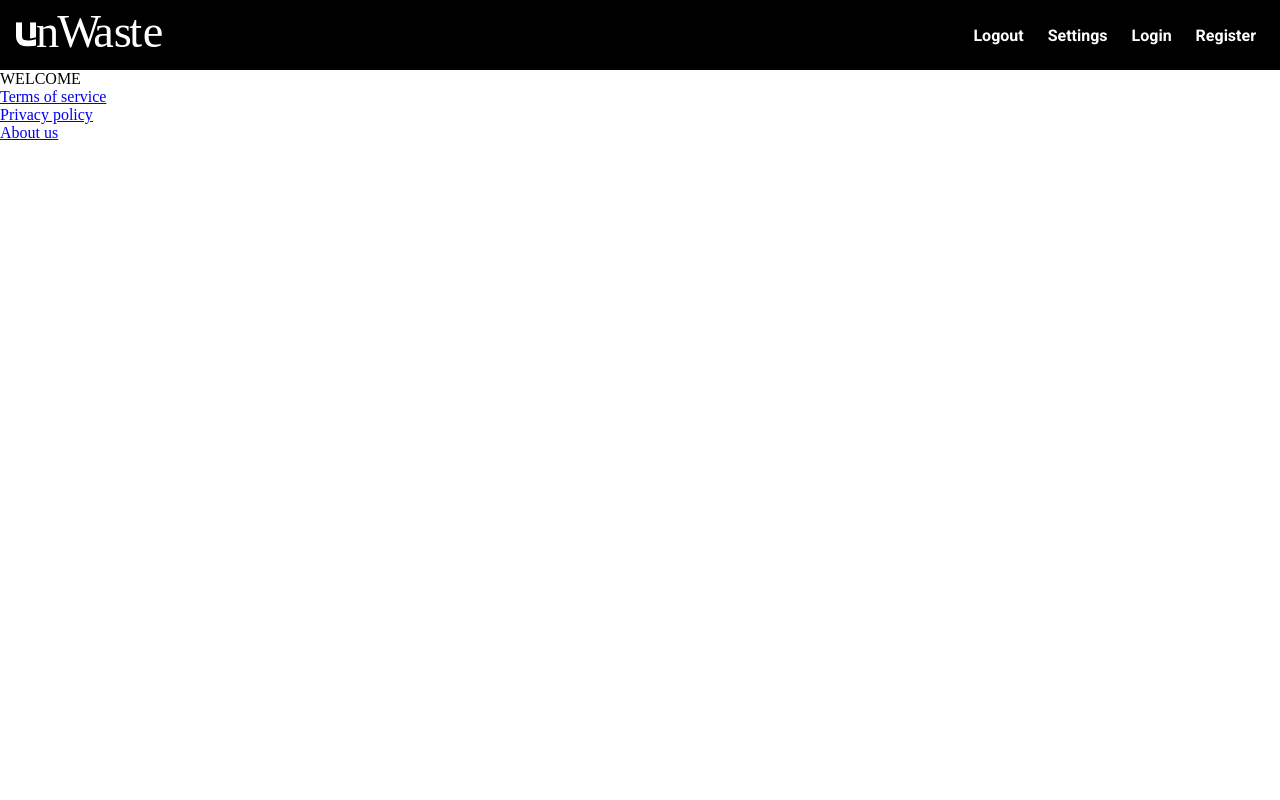
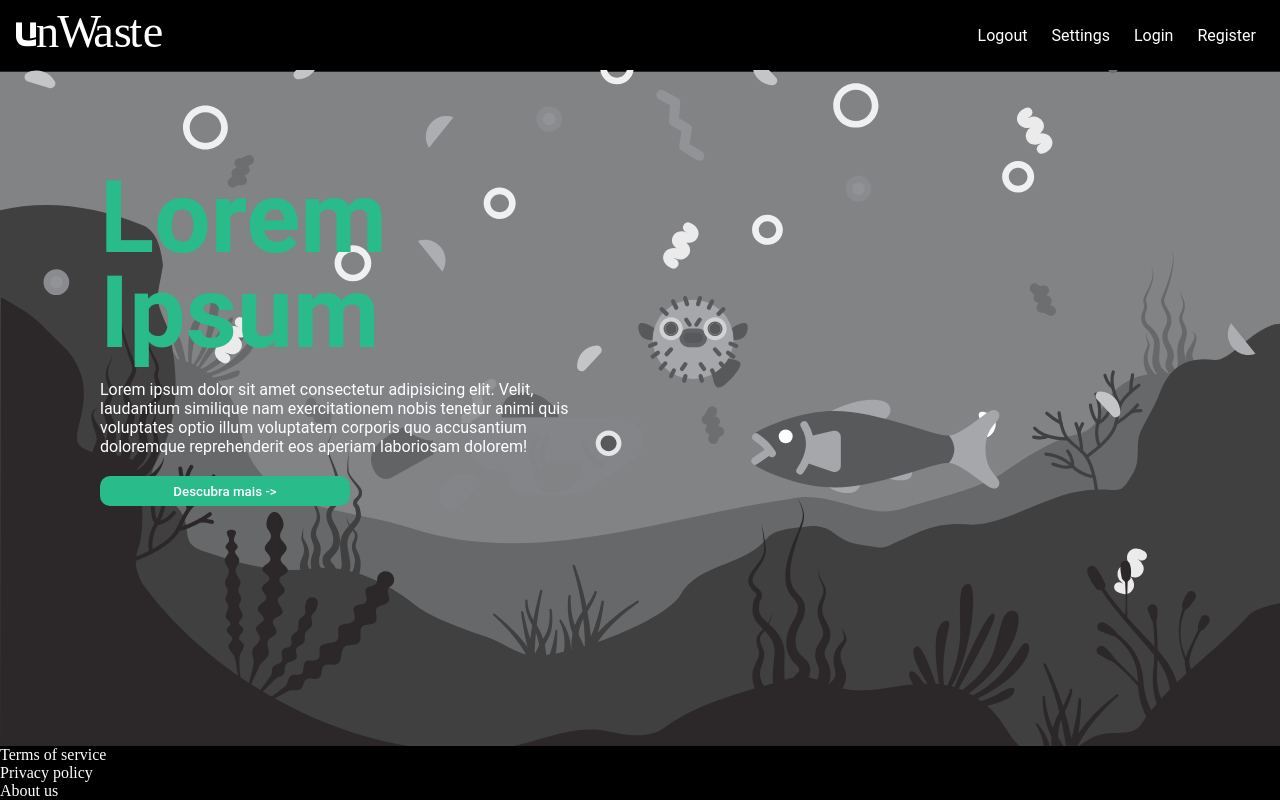
Before and after one commit to ckc-dev/CompEng, a Django app: template templates/UnWaste Landing Page/index.html in a window 1280 px wide. Run offline with Django 4.2, Linux system fonts and the light colour scheme; the template is opened without the code that fills it, so the values that code supplies are empty.

Commit message:
Add files via upload

```diff
--- a/templates/UnWaste Landing Page/index.html
+++ b/templates/UnWaste Landing Page/index.html
@@ -35,7 +35,18 @@
         </nav>
     </header>
 
-    WELCOME
+    <div class="main">
+        <div class="section1">
+            <div class="container">
+                <img src="img/svg/Background2.svg" alt="">
+                <div class="textarea">
+                    <h1>Lorem <br>Ipsum</h1>
+                    <p>Lorem ipsum dolor sit amet consectetur adipisicing elit. Velit, laudantium similique nam exercitationem nobis tenetur animi quis voluptates optio illum voluptatem corporis quo accusantium doloremque reprehenderit eos aperiam laboriosam dolorem!</p>
+                    <button>Descubra mais -></button>
+                </div>
+            </div>
+        </div>
+    </div>
 
     <!-- FOOTER -->
     <footer>
--- a/templates/UnWaste Landing Page/styles/style.css
+++ b/templates/UnWaste Landing Page/styles/style.css
@@ -1,4 +1,4 @@
-@import url('https://fonts.googleapis.com/css2?family=Roboto:wght@700&display=swap');
+@import url('https://fonts.googleapis.com/css2?family=Poppins:ital,wght@0,100;0,200;0,300;0,400;0,500;0,600;0,700;0,800;0,900;1,100;1,200;1,300;1,400;1,500;1,600;1,700;1,800;1,900&display=swap');
 
 *{
     margin: 0;
@@ -9,6 +9,8 @@
 body{
     height: 100%;
     width: 100%;
+    overflow: hidden;
+    background: #000;
 }
 
 /* HEADER */
@@ -60,6 +62,69 @@ nav ul a:hover{
     cursor: pointer;;
 }
 
+/* MAIN */
+
+/* Container - Section 1 */
+.section1 .container{
+    position: relative;
+    text-align: left;
+}
+
+.section1 .container img{
+    position: absolute;
+    width: 100vw;
+}
+
+.section1 .container .textarea{
+    top: 100px;
+    left: 100px;
+    position: absolute;
+    display: flex;
+    flex-direction: column;
+}
+
+.section1 .container .textarea h1{
+    line-height: 95px;
+    font-size: 100px;
+    font-family: 'Roboto', sans-serif;
+    font-weight: 700;
+    color: #29BB89;
+}
+
+.section1 .container .textarea p{
+    font-family: 'Roboto', sans-serif;
+    font-weight: 400;
+    margin-top: 20px;
+    margin-bottom: 20px;
+    width: 40%;
+    color: #fff;
+}
+
+.section1 .container .textarea button{
+    border: none;
+    background: #29BB89;
+    color: #fff;
+    border-radius: 10px;
+    height: 30px;
+    width: 250px;
+    font-family: 'Roboto', sans-serif;
+    font-weight: 500;
+}
+
+/* FOOTER */
+footer{
+    position: absolute;
+    justify-content: end;
+    background: #000;
+    color: #fff;
+    bottom: 0;
+    width: 100%;
+}
+
+footer ul li a{
+    text-decoration: none;
+    color: #fff;
+}
 
 /* MEDIA QUERY */
 @media (max-width: 652px) {
```
